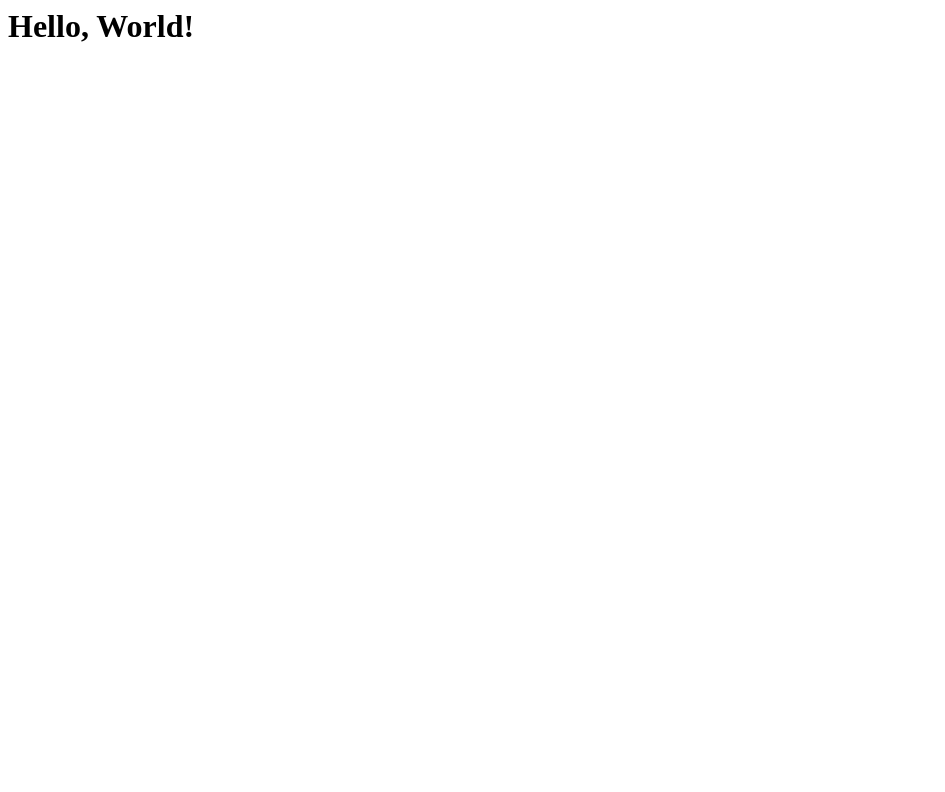
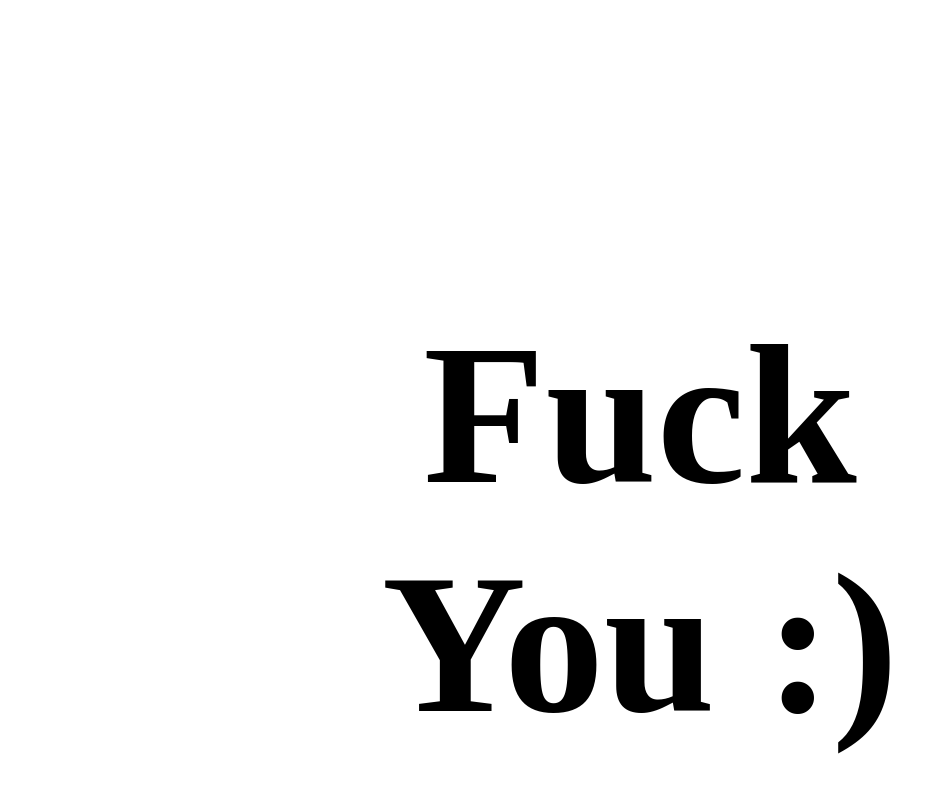
Before and after one commit to PetchTH/petchth.github.io, a plain HTML site: page index.html in a window 1280 px wide. Shown: the whole page, without its empty margins (0-945 px from the left). Drawn offline with Linux system fonts and the light colour scheme.

Commit message:
Update index.html

```diff
--- a/index.html
+++ b/index.html
@@ -1,5 +1,13 @@
-<html>
-  <body>
-    <h1>Hello, World!</h1>
-  </body>
+<!DOCTYPE html>
+<html lang="en">
+<head>
+    <meta charset="UTF-8">
+    <meta name="viewport" content="width=device-width, initial-scale=1.0">
+    <title>Document</title>
+</head>
+<body>
+    <center style="margin: 300px;">
+        <h1 style="font-size: 200px;">Fuck You :)</h1>
+    </center>
+</body>
 </html>
```
